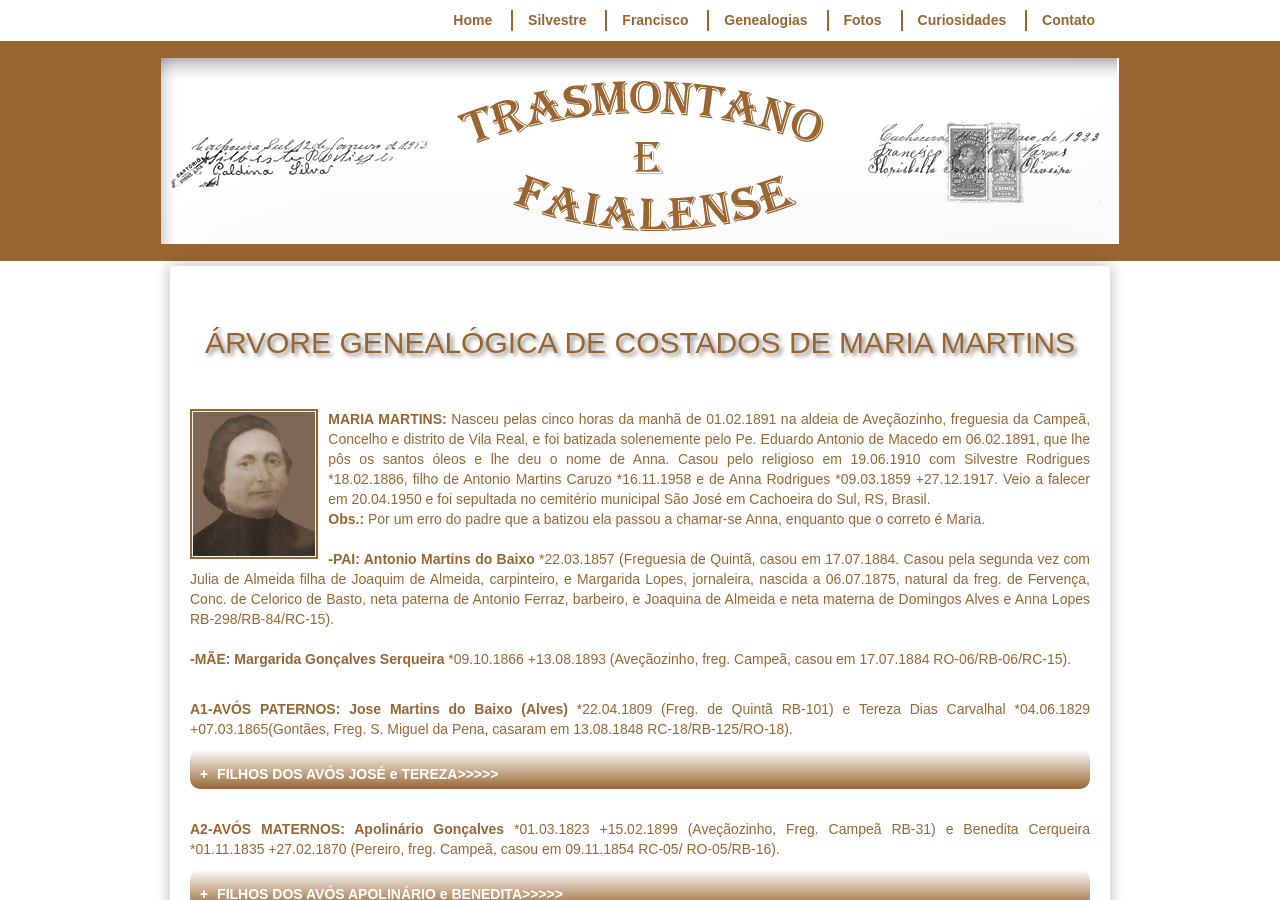
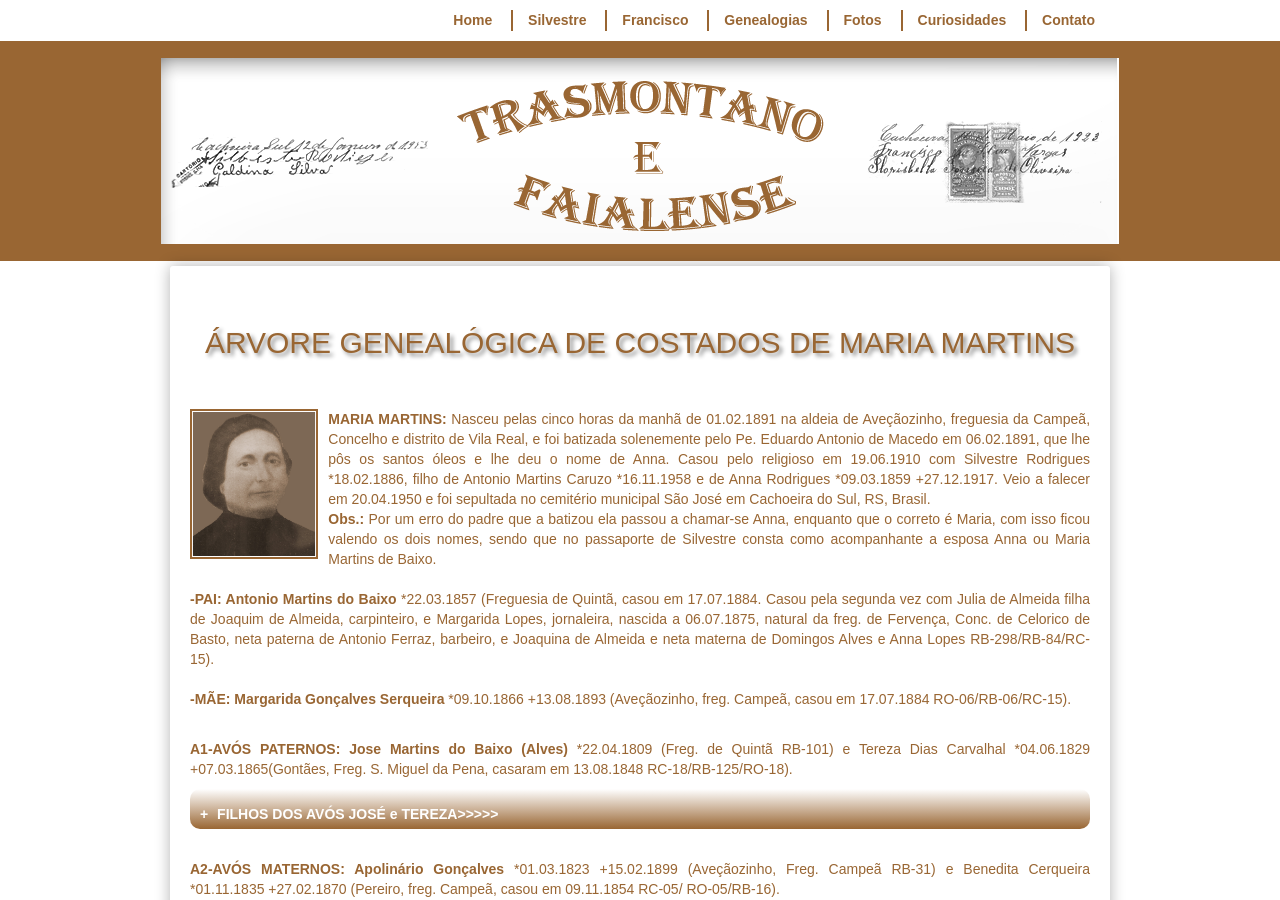
Before and after one commit to claudiovargas1955/claudiovargas1955.github.io, a Jekyll site: the page built from _pages/arvore-genealogica-de-costados-de-maria-martins.html, in a window 1280 px wide and 900 px high. Built offline with Jekyll 4.4.1, drawn with Linux system fonts in a browser that asks for light colours; some web fonts are replaced.

Commit message:
Update arvore-genealogica-de-costados-de-maria-martins.html

```diff
--- a/_pages/arvore-genealogica-de-costados-de-maria-martins.html
+++ b/_pages/arvore-genealogica-de-costados-de-maria-martins.html
@@ -43,7 +43,8 @@ de Vila Real, e foi batizada solenemente pelo Pe. Eduardo Antonio de Macedo em 0
 de Anna. Casou pelo religioso em 19.06.1910 com Silvestre Rodrigues *18.02.1886, filho de Antonio Martins Caruzo *16.11.1958 e de Anna
 Rodrigues *09.03.1859 +27.12.1917. Veio a falecer em 20.04.1950 e foi sepultada no cemitério municipal São José em Cachoeira do Sul, RS,
 Brasil.<br>
-<b>Obs.:</b> Por um erro do padre que a batizou ela passou a chamar-se Anna, enquanto que o correto é Maria.<br/><br/>
+<b>Obs.:</b> Por um erro do padre que a batizou ela passou a chamar-se Anna, enquanto que o correto é Maria, com isso ficou valendo os
+dois nomes, sendo que no passaporte de Silvestre consta como acompanhante a esposa Anna ou Maria Martins de Baixo.<br/><br/>
 
 <b>-PAI: Antonio Martins do Baixo</b> *22.03.1857 (Freguesia de Quintã, casou em 17.07.1884. Casou pela segunda vez com Julia de Almeida
 filha de Joaquim de Almeida, carpinteiro, e Margarida Lopes, jornaleira, nascida a 06.07.1875, natural da freg. de Fervença, Conc. de
```
